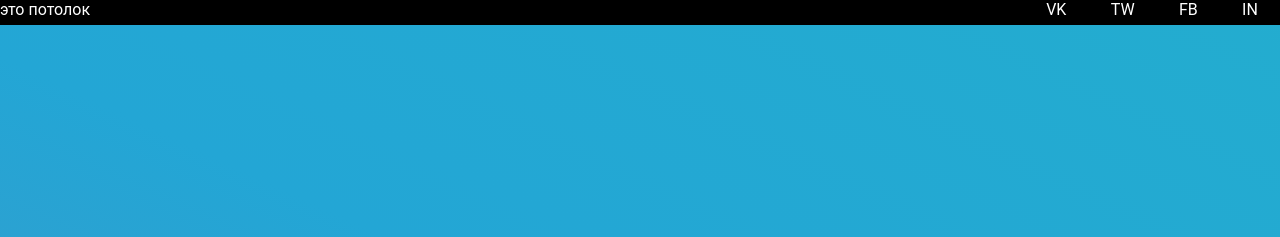
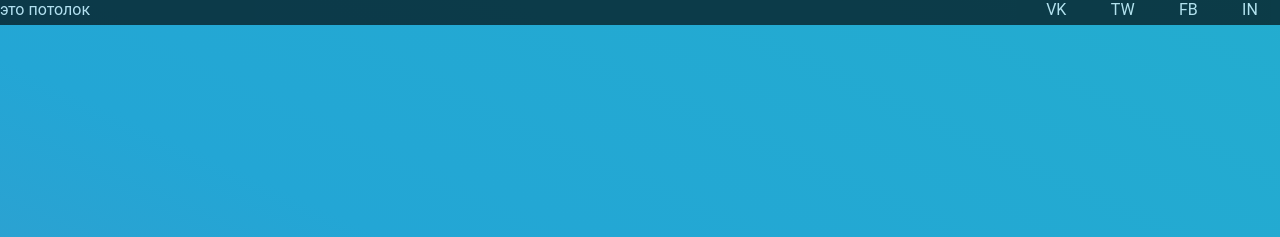
Before and after one commit to Dimonysys35/nikolasite1, a plain HTML site: page index.html in a window 1280 px wide. Shown: the top 237 px of the page. Drawn offline with Linux system fonts and the light colour scheme.

Commit message:
Update style.css

```diff
--- a/style.css
+++ b/style.css
@@ -30,6 +30,7 @@ html,body {
 
 }
 .header{
+	opacity:0.65;
 	width:100%;
 	height:25px;
 	background-color: #000;
```
